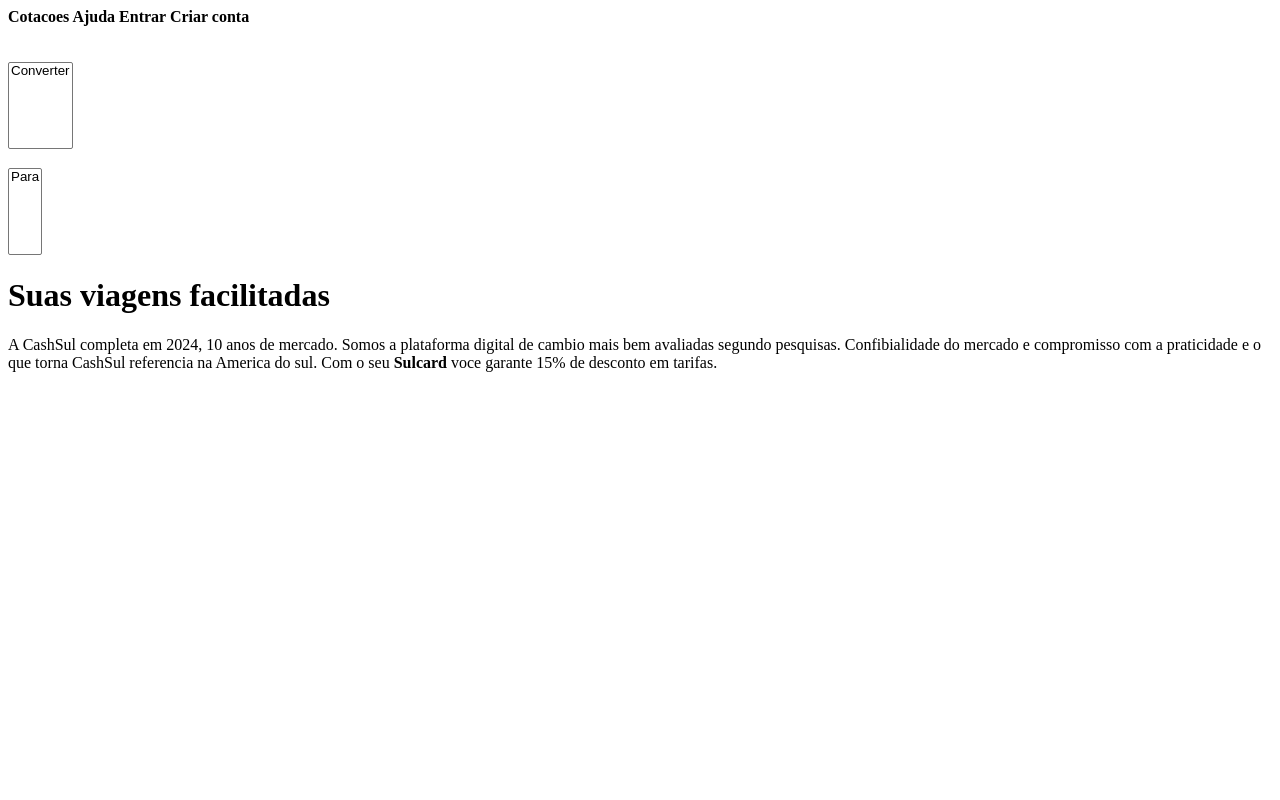
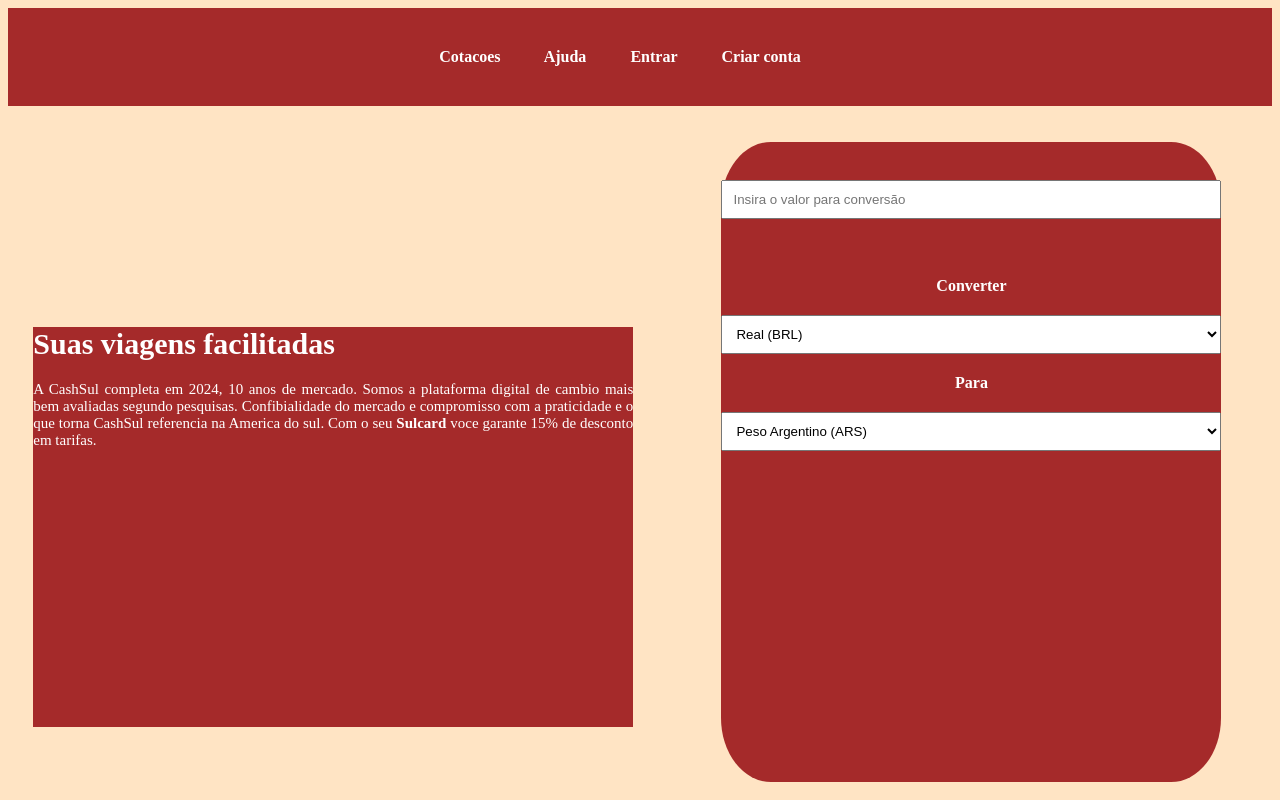
Before and after one commit to MateusCavalcante00/CashSul, a plain HTML site: page index.html in a window 1280 px wide. Drawn offline with nearby package versions, Linux system fonts and the light colour scheme.

Commit message:
update-index-css

```diff
--- a/estilo.css
+++ b/estilo.css
@@ -0,0 +1,53 @@
+body {
+    background-color: bisque;
+}
+
+
+.header1 {
+    background-color: brown;
+    padding: 40px;
+    color: white;
+    text-align: center;
+}
+
+
+.header1 span {
+    margin-right: 40px;
+}
+
+.conversao {
+    background-color: brown;
+    color: white;
+    height: 80vh;
+    width: 500px;
+    text-align: center;
+    margin: 0 auto;
+    margin-right: 4%;
+    border-radius: 10%;
+}
+
+.mensagem {
+    background-color: brown;
+    width: 600px;
+    height: 50vh;
+    text-align: justify;
+    color: white;
+    font-size: 15px;
+    margin-top: -37.6%;
+    margin-left: 2%;
+}
+
+.mensagem .titulo {
+    text-align: justify;
+}
+
+.select-container {
+    display: grid;
+    gap: 20px;
+}
+
+.select-container #select,
+#valor {
+    padding: 10px;
+    cursor: pointer;
+}
--- a/index.html
+++ b/index.html
@@ -5,33 +5,56 @@
     <meta charset="UTF-8">
     <meta name="viewport" content="width=device-width, initial-scale=1.0">
     <title>CashSul</title>
-    <link rel="stylesheet" href=estilo.css">
+    <link rel="stylesheet" href="estilo.css">
+    <link rel="stylesheet" href="https://cdnjs.cloudflare.com/ajax/libs/flag-icons/6.6.6/css/flag-icons.min.css">
 </head>
 
 <body>
 
     <div class="header1">
         <strong>
-            Cotacoes
-            Ajuda
-            Entrar
-            Criar conta
+            <span style="cursor: pointer;">Cotacoes</span>
+            <span style="cursor: pointer;">Ajuda</span>
+            <span style="cursor:pointer;">Entrar</span>
+            <span style="cursor: pointer;">Criar conta</span>
         </strong>
     </div>
     <br></br>
 
     <section class="conversao">
-        <select name="converter" id="converter" size="5">
-            <option>Converter</option>
-        </select>
-        <br></br>
-        <select name="para" id="para" size="5">
-            <option>Para</option>
-        </select>
+        <div class="select-container">
+            <br><input type="number" name="valor" id="valor" placeholder="Insira o valor para conversão"></br>
+            <strong>Converter</strong>
+            <select name="converter" id="select">
+                <option>Real (BRL)</option>
+                <option>Peso Argentino (ARS)</option>
+                <option>Boliviano (BOB)</option>
+                <option>Peso Chileno(CLP)</option>
+                <option>Peso Colombiano (COP)</option>
+                <option>Sol (PEN)</option>
+                <option>Peso Uruguaio (UYU)</option>
+                <option>Bolivar Venezuelano (VES)</option>
+                <option>Dólar Americano (USD)</option>
+                <option>Guaraní (PYG)</option>
+            </select>
+            <strong>Para</strong>
+            <select name="para" id="select">
+                <option>Peso Argentino (ARS)</option>
+                <option>Real (BRL)</option>
+                <option>Boliviano (BOB)</option>
+                <option>Peso Chileno(CLP)</option>
+                <option>Peso Colombiano (COP)</option>
+                <option>Sol (PEN)</option>
+                <option>Peso Uruguaio (UYU)</option>
+                <option>Bolivar Venezuelano (VES)</option>
+                <option>Dólar Americano (USD)</option>
+                <option>Guaraní (PYG)</option>
+            </select>
+        </div>
     </section>
 
     <div class="mensagem">
-        <h1>Suas viagens facilitadas</h1>
+        <h1 class="titulo">Suas viagens facilitadas</h1>
         <p>
             A CashSul completa em 2024, 10 anos de mercado. Somos a plataforma digital de cambio mais bem avaliadas
             segundo pesquisas. Confibialidade do mercado e compromisso com a praticidade e o que torna CashSul
```
